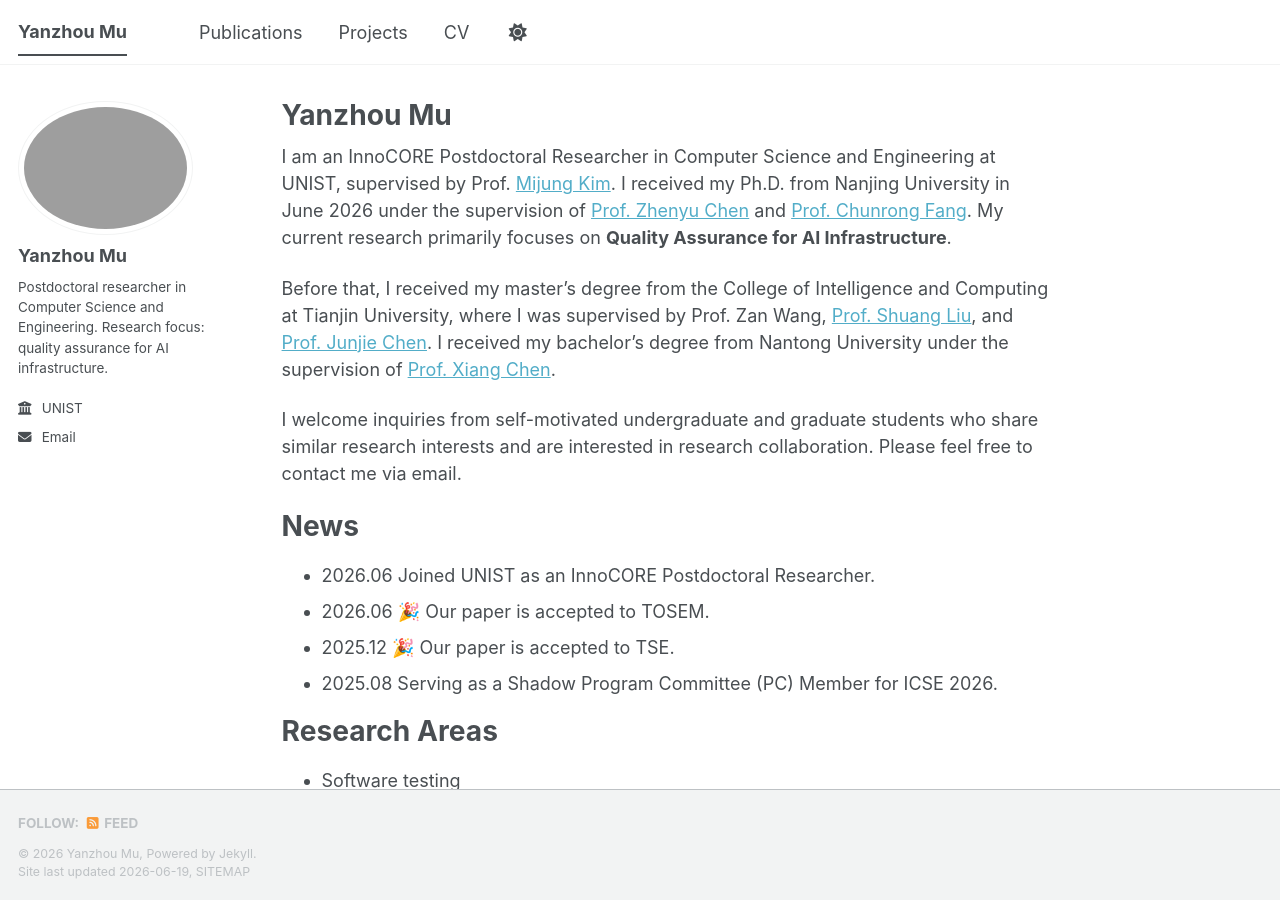
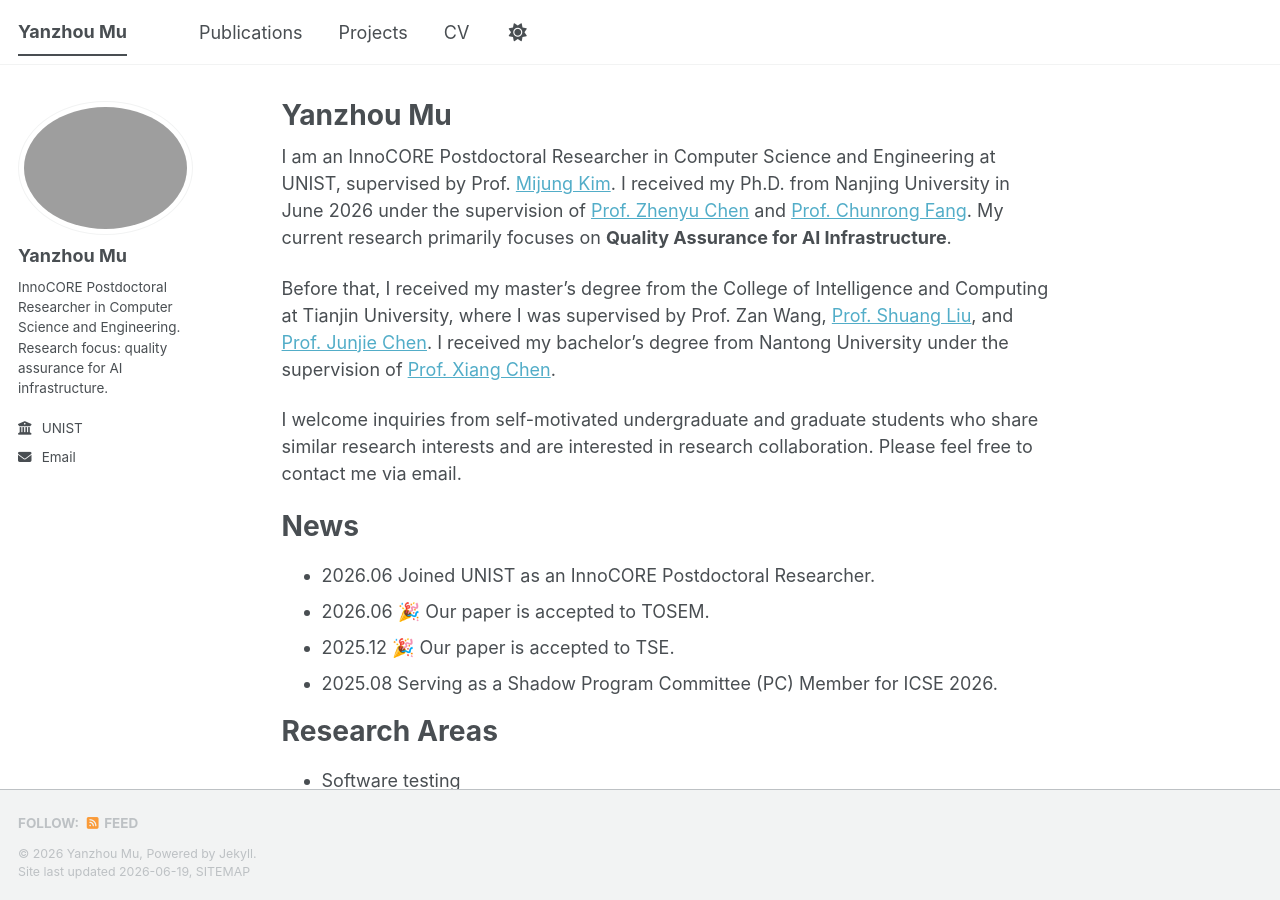
Before and after one commit to muyanzhou96/muyanzhou96.github.io, a Jekyll site: the page built from _pages/about.md, in a window 1280 px wide and 900 px high. Built offline with Jekyll 4.4.1, drawn with Linux system fonts in a browser that asks for light colours; a script bundle is joined from its source files by our own code; library files that are not in the unit come from our copies.

Commit message:
0618 fixthirderror

```diff
--- a/_config.yml
+++ b/_config.yml
@@ -12,7 +12,7 @@ site_theme               : "default" # The available themes options are "default
 title                    : "Yanzhou Mu"
 title_separator          : "-"
 name                     : "Yanzhou Mu"
-description              : &description "Yanzhou Mu is a postdoctoral researcher in Computer Science and Engineering at UNIST whose research focuses on quality assurance for AI infrastructure."
+description              : &description "Yanzhou Mu is an InnoCORE Postdoctoral Researcher in Computer Science and Engineering at UNIST whose research focuses on quality assurance for AI infrastructure."
 keywords                 : "Yanzhou Mu, quality assurance for AI infrastructure, software testing, software engineering, deep learning framework testing, model mutation, metamorphic testing, MindSpore, PyTorch, concurrency testing"
 url                      : https://muyanzhou96.github.io # The base hostname & protocol for your site e.g. "https://[your GitHub username].github.io",
                                                            # or if you already have some other page hosted on Github then use "https://[your GitHub username].github.io/[Your Repo Name]"
@@ -28,7 +28,7 @@ author:
   avatar           : "profile.jpg"
   name             : "Yanzhou Mu"
   pronouns         : # example: "she/her"
-  bio              : "Postdoctoral researcher in Computer Science and Engineering. Research focus: quality assurance for AI infrastructure."
+  bio              : "InnoCORE Postdoctoral Researcher in Computer Science and Engineering. Research focus: quality assurance for AI infrastructure."
   location         :
   employer         : "UNIST"
   uri              : # URL
--- a/_data/authors.yml
+++ b/_data/authors.yml
@@ -3,5 +3,5 @@
 Yanzhou Mu:
   name        : "Yanzhou Mu"
   email       : "602022320006@smail.nju.edu.cn"
-  bio         : "Postdoctoral researcher in Computer Science and Engineering. Research focus: quality assurance for AI infrastructure."
+  bio         : "InnoCORE Postdoctoral Researcher in Computer Science and Engineering. Research focus: quality assurance for AI infrastructure."
   avatar      : "profile.jpg"
```
